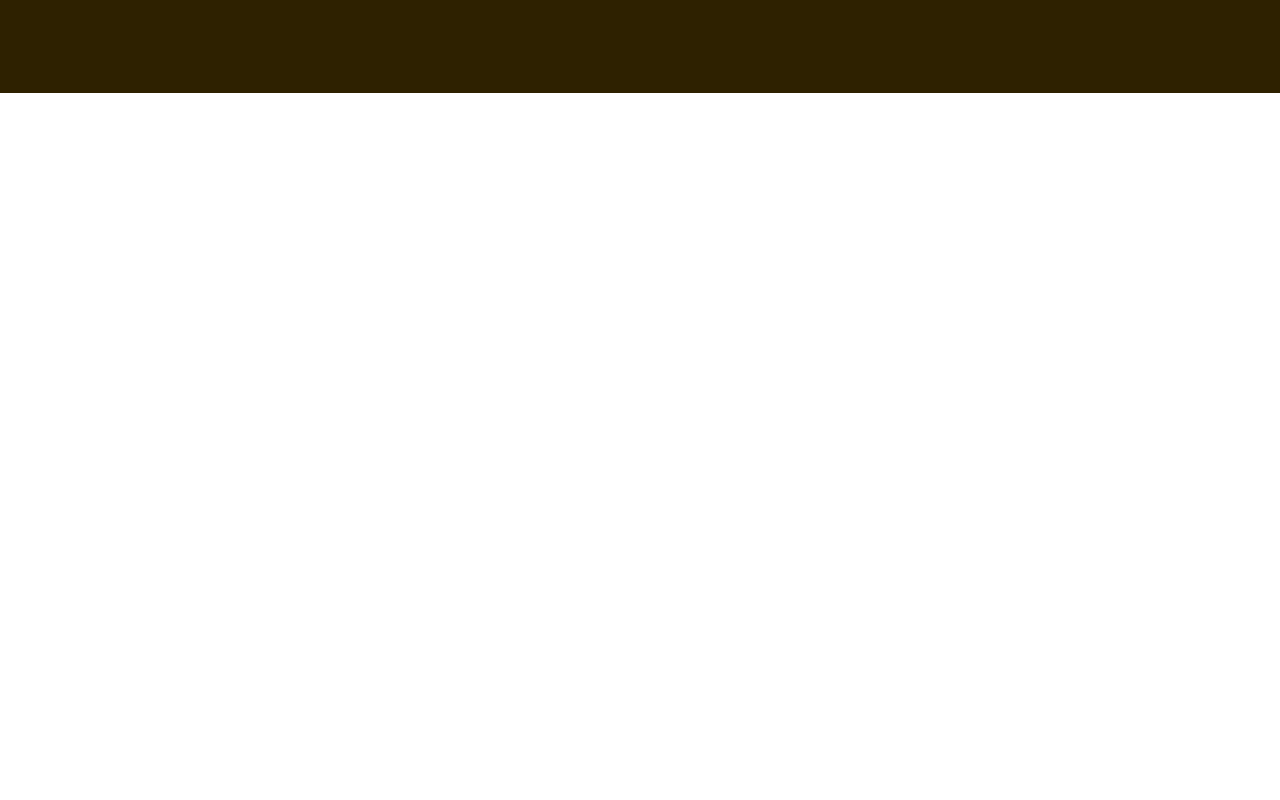
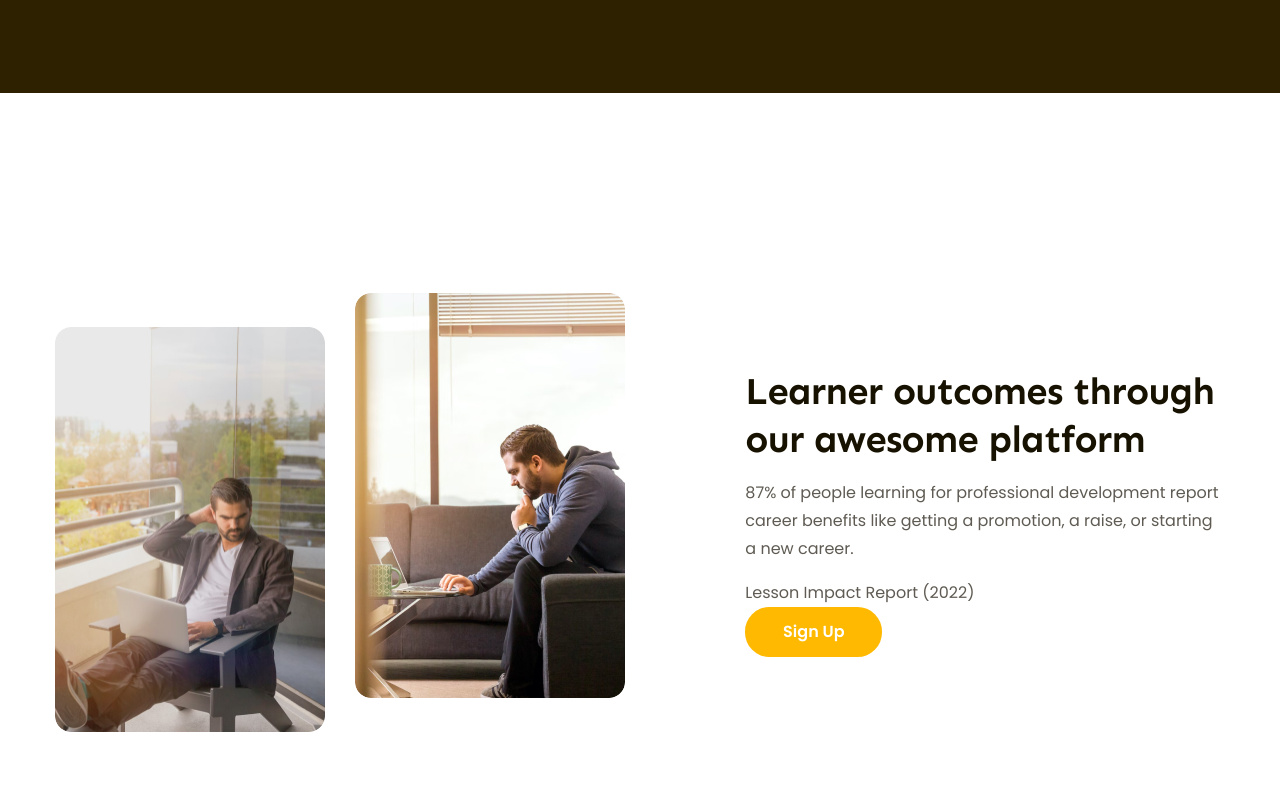
Before and after one commit to nguong-dung/figma-to-html, a plain HTML site: page index.html in a window 1280 px wide. Shown: the part 2244-3044 px from the top of the page. Drawn offline with Linux system fonts and the light colour scheme.

Commit message:
p12 features

```diff
--- a/assets/css/style.css
+++ b/assets/css/style.css
@@ -475,3 +475,52 @@ a {
   font-style: italic;
   line-height: 1.54;
 }
+
+/* ============features========== */
+
+.features{
+  margin-top: 135px;
+  padding: 65px 0;
+}
+
+.features .body{
+  display: flex;
+  justify-content: space-between;
+}
+
+.features .images{
+  display: flex;
+  gap: 30px;
+}
+
+.features .images img{
+  width: 270px;
+  height: 405px;
+  object-fit: cover;
+  border-radius: 16px;
+}
+
+.features .lower{
+  margin-top: 34px;
+}
+
+.features .content{
+  width: 41%;
+  display: flex;
+  flex-direction: column;
+  justify-content: center;
+}
+
+.features .desc{
+  margin-top: 16px;
+  color: #5f5b53;
+  font-size: 1.6rem;
+  line-height: 1.75;
+}
+
+.features .cta-btn{
+  width: 137px;
+  height: 50px;
+  flex-shrink: 0;
+  background: var(--primary-color);
+}
--- a/index.html
+++ b/index.html
@@ -239,7 +239,11 @@
             <div class="feedback-item">
               <!-- khối bên trái -->
               <div class="info">
-                <img src="./assets/img/feedback/avatar.jpg" alt="Peter Moon" class="avatar" />
+                <img
+                  src="./assets/img/feedback/avatar.jpg"
+                  alt="Peter Moon"
+                  class="avatar"
+                />
                 <p class="member-name">Peter Moon</p>
                 <p class="desc">Student of Web design</p>
                 <div class="dots">
@@ -250,7 +254,11 @@
               </div>
               <!-- khối bên phải -->
               <div class="content">
-                <img src="./assets/img/feedback/Vector.svg" alt="" class="open-quotes" />
+                <img
+                  src="./assets/img/feedback/Vector.svg"
+                  alt=""
+                  class="open-quotes"
+                />
                 <blockquote>
                   Not only does my resume look impressive—filled with the names
                   and logos of world-class institutions—but these certificates
@@ -264,7 +272,11 @@
             <div class="feedback-item">
               <!-- khối bên trái -->
               <div class="info">
-                <img src="./assets/img/feedback/avatar2.jfif" alt="Peter Moon" class="avatar" />
+                <img
+                  src="./assets/img/feedback/avatar2.jfif"
+                  alt="Peter Moon"
+                  class="avatar"
+                />
                 <p class="member-name">Peter Moon</p>
                 <p class="desc">Student of Web design</p>
                 <div class="dots">
@@ -275,7 +287,11 @@
               </div>
               <!-- khối bên phải -->
               <div class="content">
-                <img src="./assets/img/feedback/Vector.svg" alt="" class="open-quotes" />
+                <img
+                  src="./assets/img/feedback/Vector.svg"
+                  alt=""
+                  class="open-quotes"
+                />
                 <blockquote>
                   Not only does my resume look impressive—filled with the names
                   and logos of world-class institutions—but these certificates
@@ -289,7 +305,11 @@
             <div class="feedback-item">
               <!-- khối bên trái -->
               <div class="info">
-                <img src="./assets/img/feedback/avatar-nu-3.jpg" alt="Peter Moon" class="avatar" />
+                <img
+                  src="./assets/img/feedback/avatar-nu-3.jpg"
+                  alt="Peter Moon"
+                  class="avatar"
+                />
                 <p class="member-name">Peter Moon</p>
                 <p class="desc">Student of Web design</p>
                 <div class="dots">
@@ -300,7 +320,11 @@
               </div>
               <!-- khối bên phải -->
               <div class="content">
-                <img src="./assets/img/feedback/Vector.svg" alt="" class="open-quotes" />
+                <img
+                  src="./assets/img/feedback/Vector.svg"
+                  alt=""
+                  class="open-quotes"
+                />
                 <blockquote>
                   Not only does my resume look impressive—filled with the names
                   and logos of world-class institutions—but these certificates
@@ -309,7 +333,29 @@
                 </blockquote>
               </div>
             </div>
-
+          </div>
+        </div>
+      </div>
+      <!-- features -->
+      <div class="features">
+        <div class="main-content">
+          <div class="body">
+            <div class="images">
+              <img class="lower" src="./assets/img/future/anh-h1.jpg" alt="" />
+              <img src="./assets/img/future/anh-h2.jpg" alt="" />
+            </div>
+            <div class="content">
+              <h2 class="heading-c2">
+                Learner outcomes through our awesome platform
+              </h2>
+              <p class="desc">
+                87% of people learning for professional development report
+                career benefits like getting a promotion, a raise, or starting a
+                new career.
+              </p>
+              <p class="desc">Lesson Impact Report (2022)</p>
+              <a href="" class="btn cta-btn">Sign Up</a>
+            </div>
           </div>
         </div>
       </div>
```
Also changed, not shown: assets/img/future/anh-h1.jpg (added), assets/img/future/anh-h2.jpg (added).
